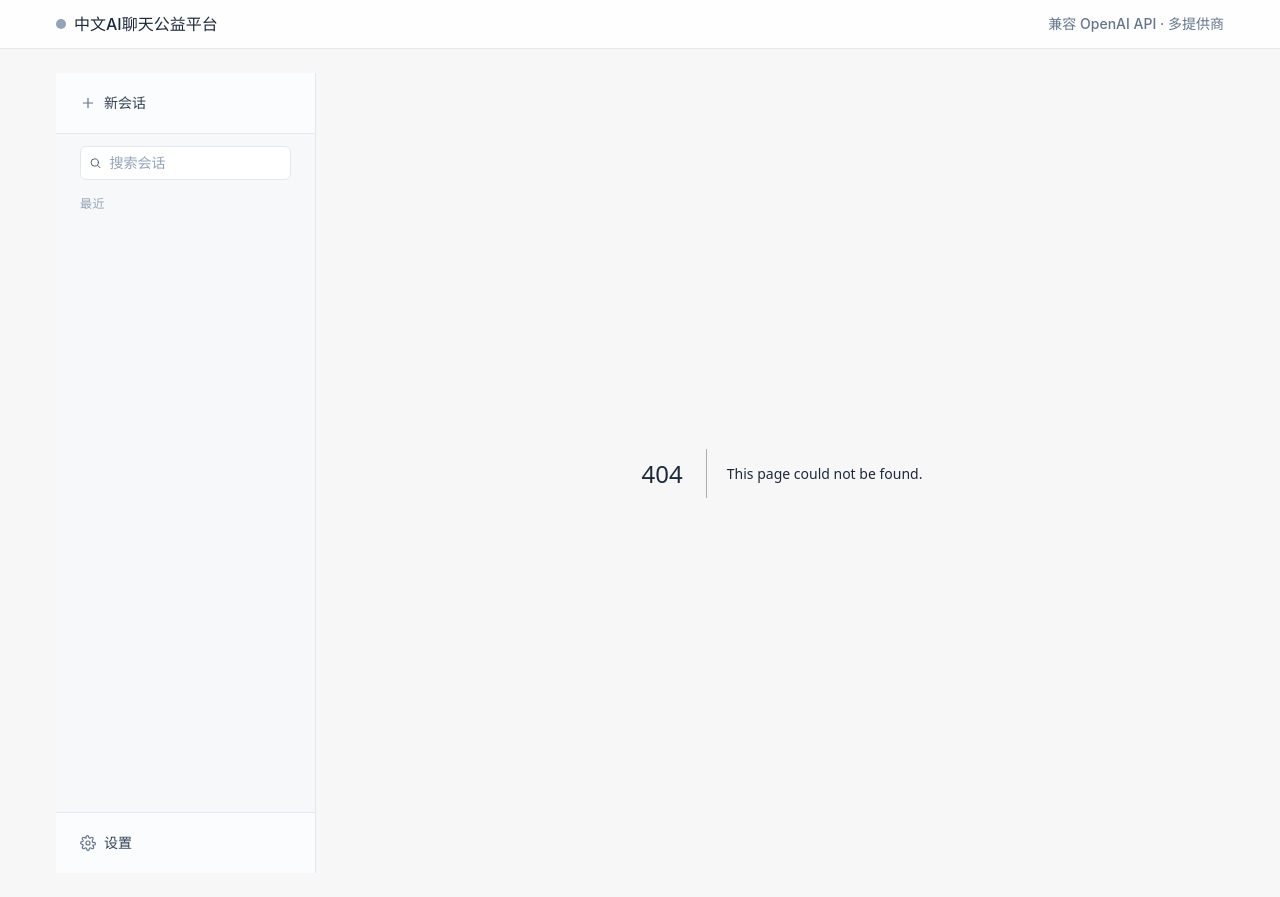
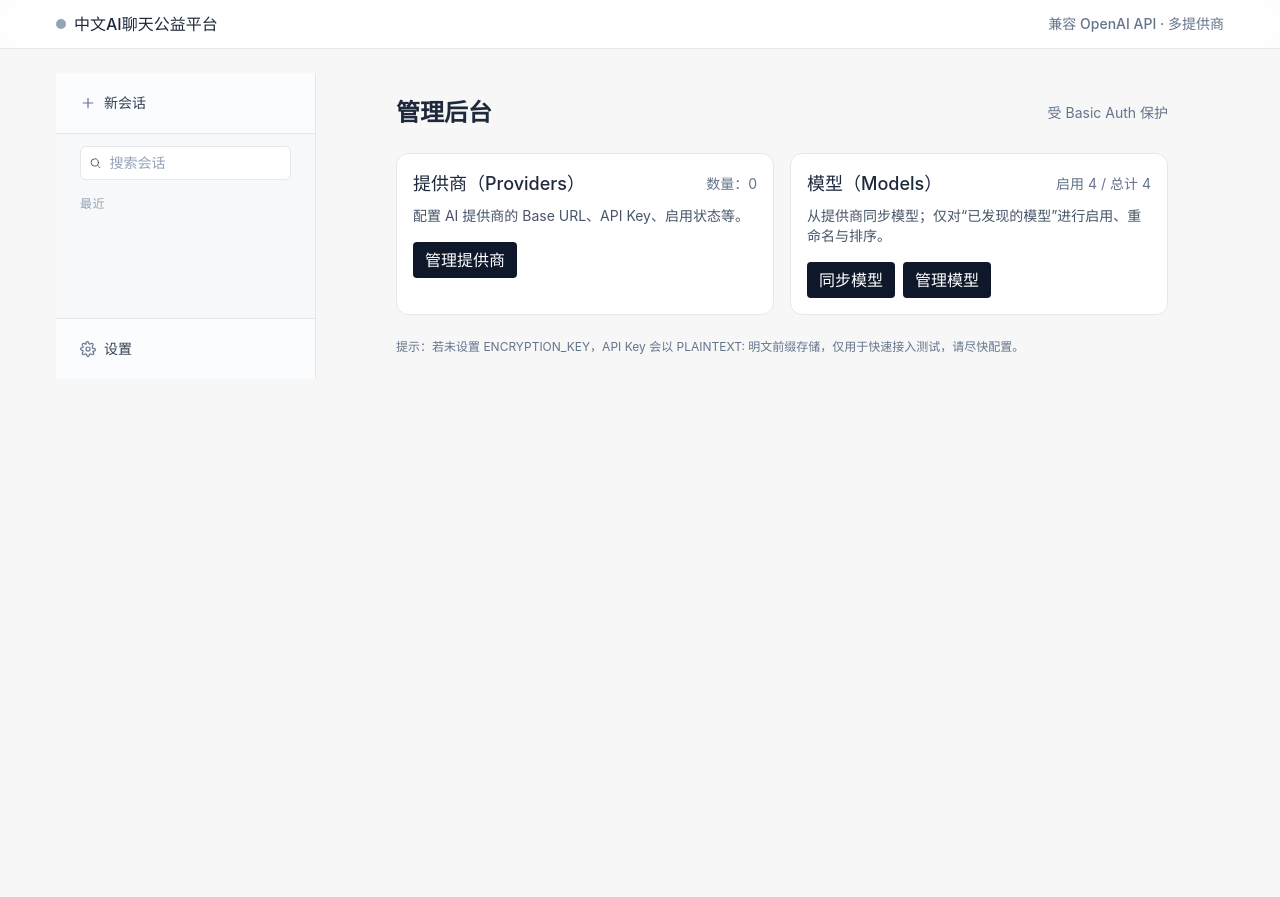
Before and after one commit to ustc21xyx/AI-chat-platform, a Next.js app: page /admin in a window 1280 px wide. Before the commit this address had no page. After the commit the page ends 800 px from the top, so only its background shows below. Built offline with nearby package versions, Linux system fonts and the light colour scheme.

Commit message:
feat(admin): add /admin dashboard with quick stats and actions (sync models, navigate to providers/models)

```diff
--- /dev/null
+++ b/app/admin/page.tsx
@@ -0,0 +1,98 @@
+"use client"
+
+import React, { useEffect, useState } from 'react'
+import Link from 'next/link'
+
+async function fetchProviders() {
+  const res = await fetch('/api/admin/providers')
+  if (!res.ok) throw new Error('加载提供商失败')
+  return res.json() as Promise<{ providers: any[] }>
+}
+
+async function fetchModelsAll() {
+  const res = await fetch('/api/admin/models?all=1')
+  if (!res.ok) throw new Error('加载模型失败')
+  return res.json() as Promise<{ models: any[]; defaults?: any }>
+}
+
+async function syncModels() {
+  const res = await fetch('/api/admin/models/sync', { method: 'POST' })
+  if (!res.ok) throw new Error('同步失败')
+  return res.json()
+}
+
+export default function AdminHomePage() {
+  const [provCount, setProvCount] = useState<number>(0)
+  const [modelCount, setModelCount] = useState<{ enabled: number; total: number }>({ enabled: 0, total: 0 })
+  const [loading, setLoading] = useState(true)
+  const [syncing, setSyncing] = useState(false)
+  const [error, setError] = useState<string | null>(null)
+
+  const load = async () => {
+    try {
+      setLoading(true)
+      const [{ providers }, { models }] = await Promise.all([fetchProviders(), fetchModelsAll()])
+      setProvCount(providers.length)
+      setModelCount({ total: models.length, enabled: models.filter((m:any) => m.enabled !== false).length })
+    } catch (e: any) {
+      setError(e?.message || '加载失败')
+    } finally {
+      setLoading(false)
+    }
+  }
+
+  useEffect(() => { load() }, [])
+
+  const handleSync = async () => {
+    try {
+      setSyncing(true)
+      await syncModels()
+      await load()
+      alert('同步完成')
+    } catch (e: any) {
+      alert(e?.message || '同步失败')
+    } finally {
+      setSyncing(false)
+    }
+  }
+
+  return (
+    <main className="max-w-5xl mx-auto p-6 space-y-6">
+      <div className="flex items-center justify-between">
+        <h1 className="text-2xl font-semibold">管理后台</h1>
+        <div className="text-sm text-slate-500">受 Basic Auth 保护</div>
+      </div>
+
+      {error && <div className="text-red-600">{error}</div>}
+
+      <div className="grid md:grid-cols-2 gap-4">
+        <div className="border rounded-xl p-4 bg-white">
+          <div className="flex items-center justify-between">
+            <h2 className="text-lg font-medium">提供商（Providers）</h2>
+            <span className="text-slate-500 text-sm">数量：{loading ? '-' : provCount}</span>
+          </div>
+          <p className="text-slate-600 text-sm mt-2">配置 AI 提供商的 Base URL、API Key、启用状态等。</p>
+          <div className="mt-4 flex gap-2">
+            <Link href="/admin/providers" className="px-3 py-1.5 rounded bg-slate-900 text-white">管理提供商</Link>
+          </div>
+        </div>
+
+        <div className="border rounded-xl p-4 bg-white">
+          <div className="flex items-center justify-between">
+            <h2 className="text-lg font-medium">模型（Models）</h2>
+            <span className="text-slate-500 text-sm">启用 {loading ? '-' : modelCount.enabled} / 总计 {loading ? '-' : modelCount.total}</span>
+          </div>
+          <p className="text-slate-600 text-sm mt-2">从提供商同步模型；仅对“已发现的模型”进行启用、重命名与排序。</p>
+          <div className="mt-4 flex gap-2">
+            <button onClick={handleSync} disabled={syncing} className="px-3 py-1.5 rounded bg-slate-900 text-white disabled:opacity-60">{syncing ? '同步中…' : '同步模型'}</button>
+            <Link href="/admin/models" className="px-3 py-1.5 rounded bg-slate-900 text-white">管理模型</Link>
+          </div>
+        </div>
+      </div>
+
+      <div className="text-xs text-slate-500">
+        <p>提示：若未设置 ENCRYPTION_KEY，API Key 会以 PLAINTEXT: 明文前缀存储，仅用于快速接入测试，请尽快配置。</p>
+      </div>
+    </main>
+  )
+}
```
